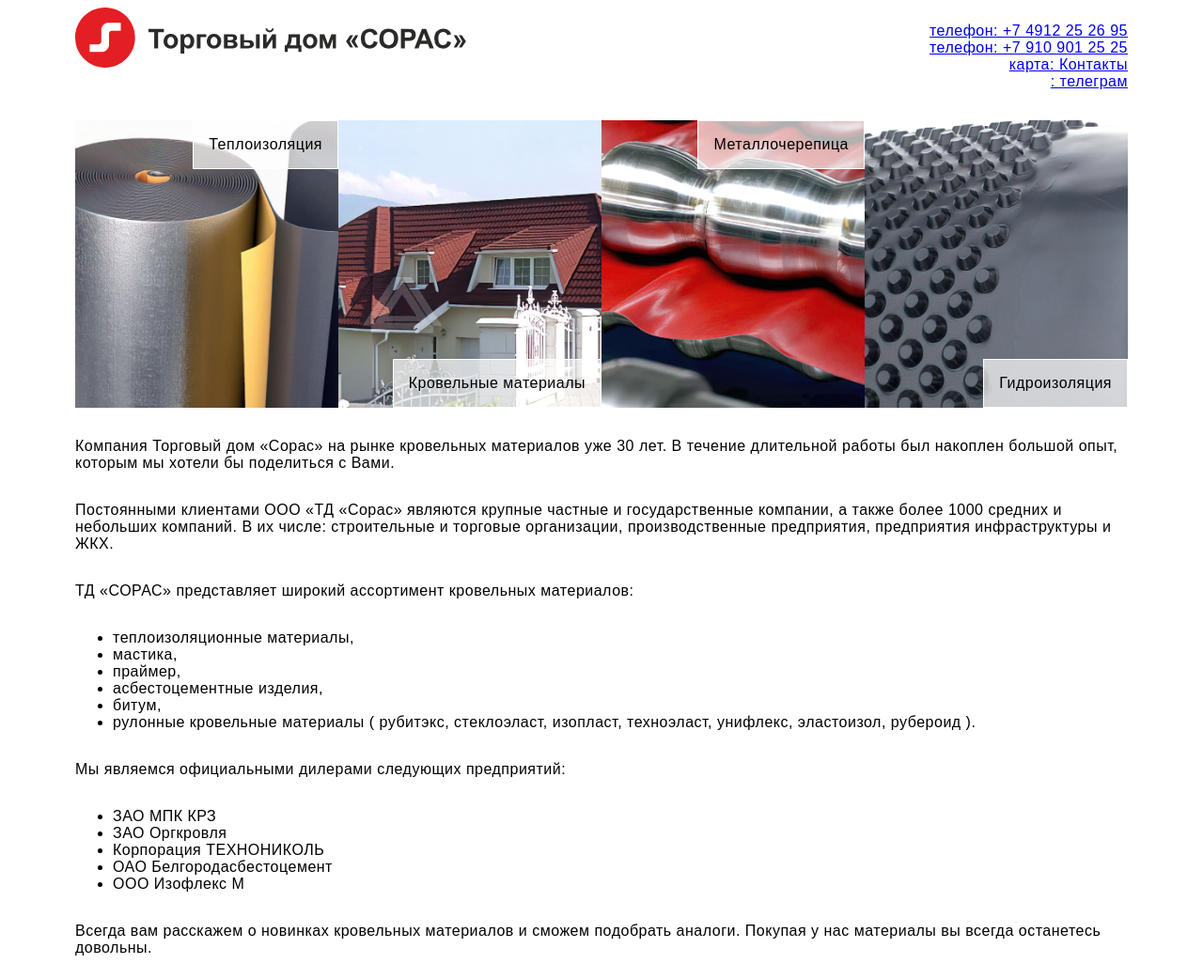
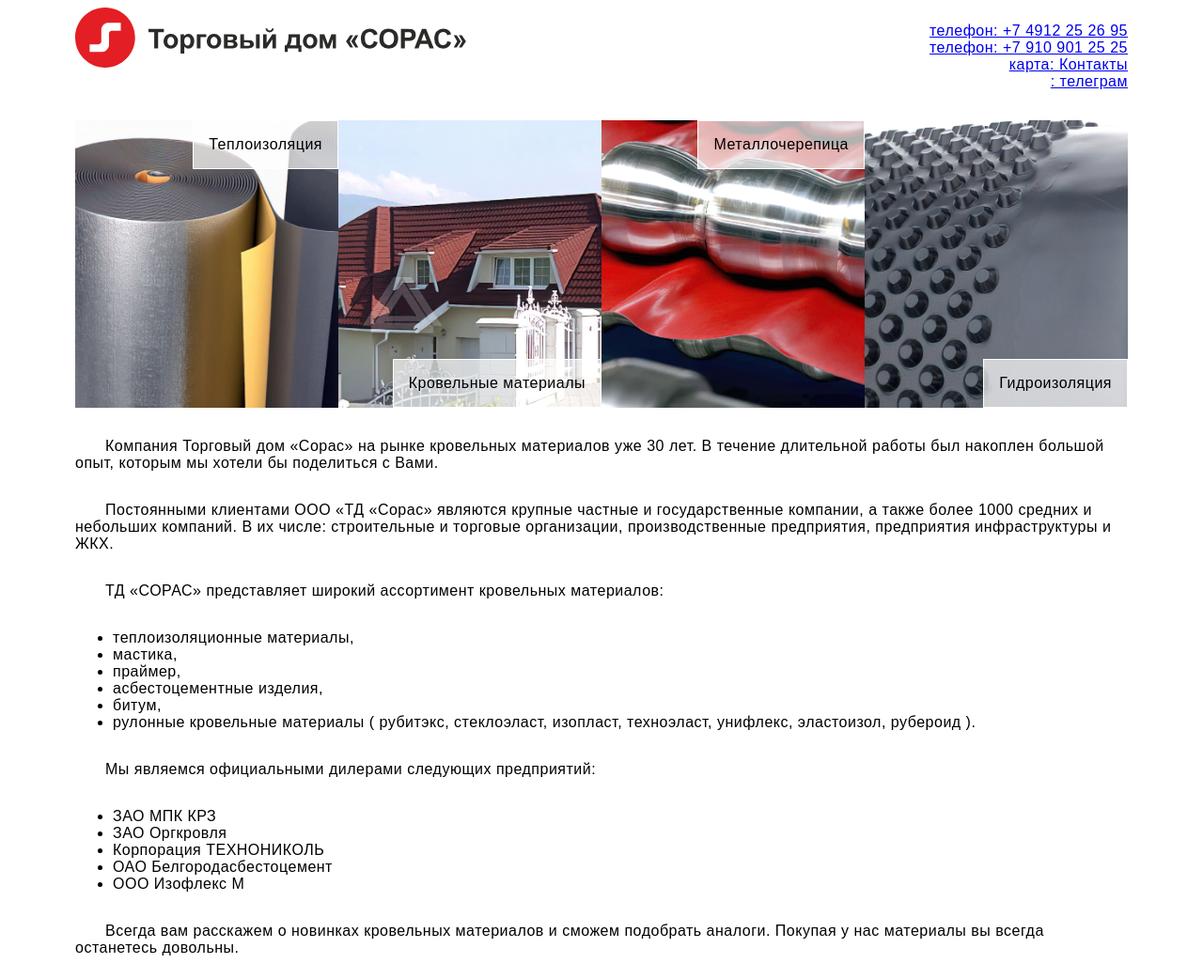
Before and after one commit to tdsoras/vizitka, a Jekyll site: the page built from index.md, in a window 1280 px wide. Shown: the whole page at 94% size. Built offline with Jekyll 4.4.1, drawn with Linux system fonts in a browser that asks for light colours.

Commit message:
fixed paragraph indent

```diff
--- a/_sass/20_app.scss
+++ b/_sass/20_app.scss
@@ -2,6 +2,9 @@ body{
 	font-family:Arial, Helvetica, sans-serif;
   font-size: 16px;
 	letter-spacing:+0.5px;
+}
+[wrapper] p{
+  text-indent: 2rem;
 }
 [wrapper]{
   max-width: 70rem;
```
